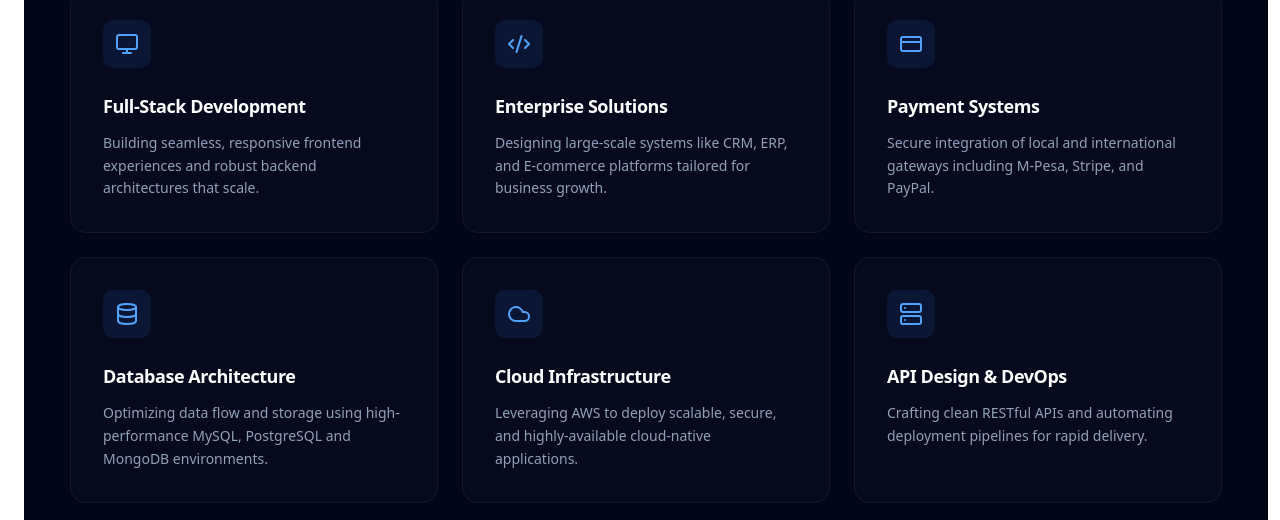
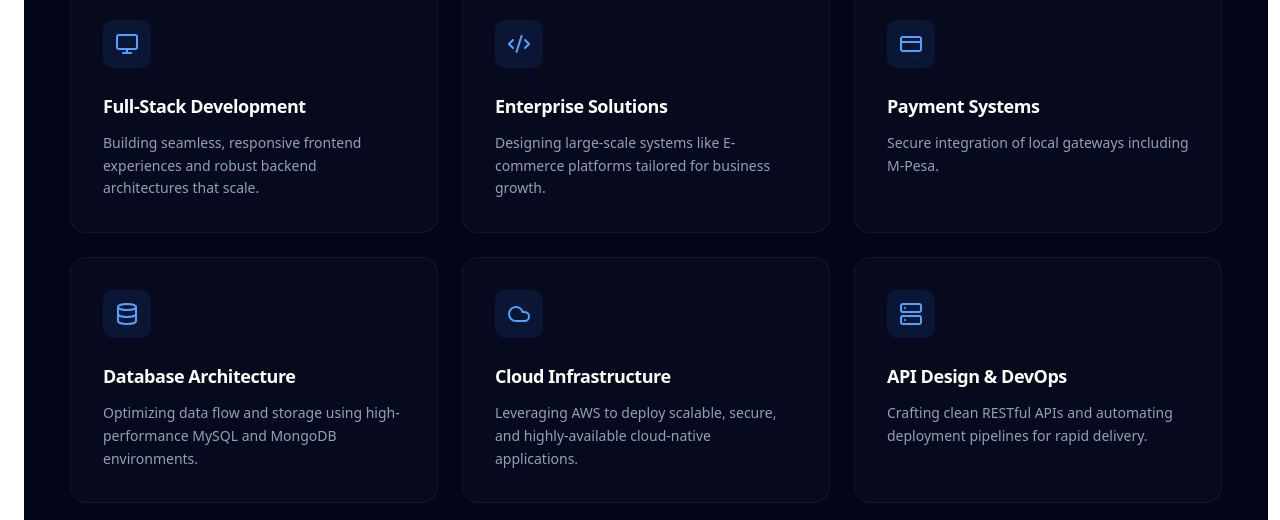
Before and after one commit to Neriah333/My-Portfolio, a React (Vite) app in the folder client/: page / in a window 1280 px wide. Shown: the part 1569-2089 px from the top of the page. Built offline with nearby package versions, Linux system fonts and the light colour scheme.

Commit message:
Fixed sentences on the paragraphs

```diff
--- a/client/src/pages/Servicecards.jsx
+++ b/client/src/pages/Servicecards.jsx
@@ -11,17 +11,17 @@ const Services = () => {
     },
     {
       title: "Enterprise Solutions",
-      desc: "Designing large-scale systems like CRM, ERP, and E-commerce platforms tailored for business growth.",
+      desc: "Designing large-scale systems like E-commerce platforms tailored for business growth.",
       icon: <Code2 size={24} />,
     },
     {
       title: "Payment Systems",
-      desc: "Secure integration of local and international gateways including M-Pesa, Stripe, and PayPal.",
+      desc: "Secure integration of local gateways including M-Pesa.",
       icon: <CreditCard size={24} />,
     },
     {
       title: "Database Architecture",
-      desc: "Optimizing data flow and storage using high-performance MySQL, PostgreSQL and MongoDB environments.",
+      desc: "Optimizing data flow and storage using high-performance MySQL and MongoDB environments.",
       icon: <Database size={24} />,
     },
     {
@@ -37,7 +37,7 @@ const Services = () => {
   ];
 
   return (
-    <section id="services" className="py-24 px-8 bg-slate-950">
+    <section id="services" className="py-24 px-4 bg-slate-950">
       <div className="max-w-6xl mx-auto">
         {/* Section Header */}
         <div className="mb-16">
```
